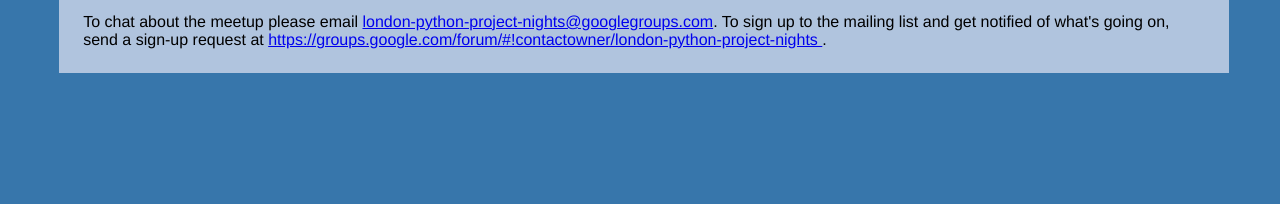
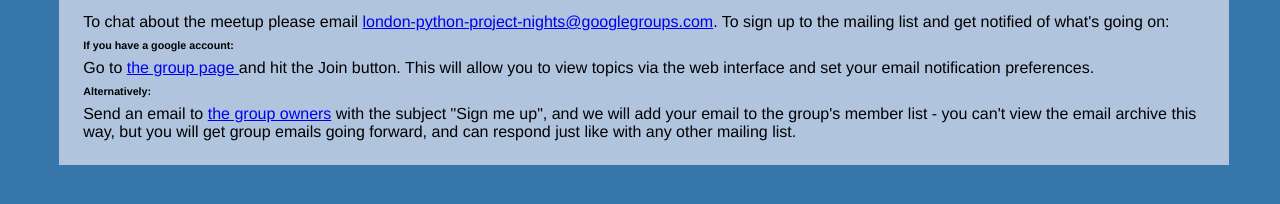
Before and after one commit to london-python-project-nights/london-python-project-nights.github.io, a plain HTML site: page index.html in a window 1280 px wide. Shown: the part 582-786 px from the top of the page. Drawn offline with nearby package versions, Linux system fonts and the light colour scheme.

Commit message:
Better sign-up instructions

```diff
--- a/index.html
+++ b/index.html
@@ -34,11 +34,22 @@
                     To chat about the meetup please email <a
                     href="mailto:london-python-project-nights@googlegroups.com">
                     london-python-project-nights@googlegroups.com</a>. To sign up
-                    to the mailing list and get notified of what's going on, send
-                    a sign-up request at <a
-                    href="https://groups.google.com/forum/#!contactowner/london-python-project-nights">
-                    https://groups.google.com/forum/#!contactowner/london-python-project-nights
-                    </a>.
+                    to the mailing list and get notified of what's going on:
+                </p>
+                <h6> If you have a google account: </h6>
+                <p>
+                    Go to <a href="https://groups.google.com/forum/#!forum/london-python-project-nights">
+                    the group page </a> and hit the Join button. This will allow
+                    you to view topics via the web interface and set your email
+                    notification preferences.
+                </p>
+                <h6> Alternatively: </h6>
+                <p>
+                    Send an email to <a href="mailto:london-python-project-nights+owners@googlegroups.com">
+                    the group owners</a> with the subject "Sign me up", and we will
+                    add your email to the group's member list - you can't view the
+                    email archive this way, but you will get group emails going
+                    forward, and can respond just like with any other mailing list.
                 </p>
             </div>
         </div>
```
